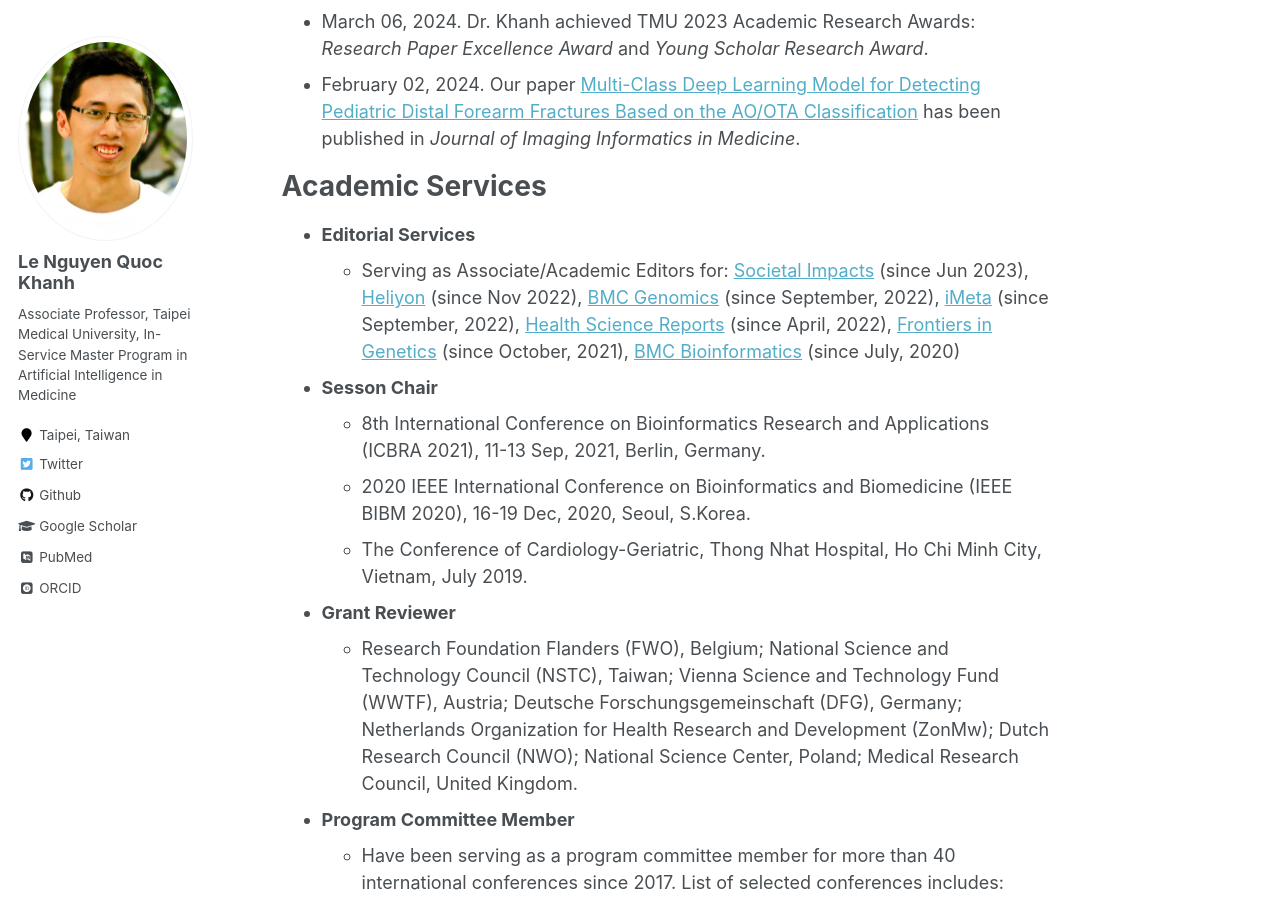
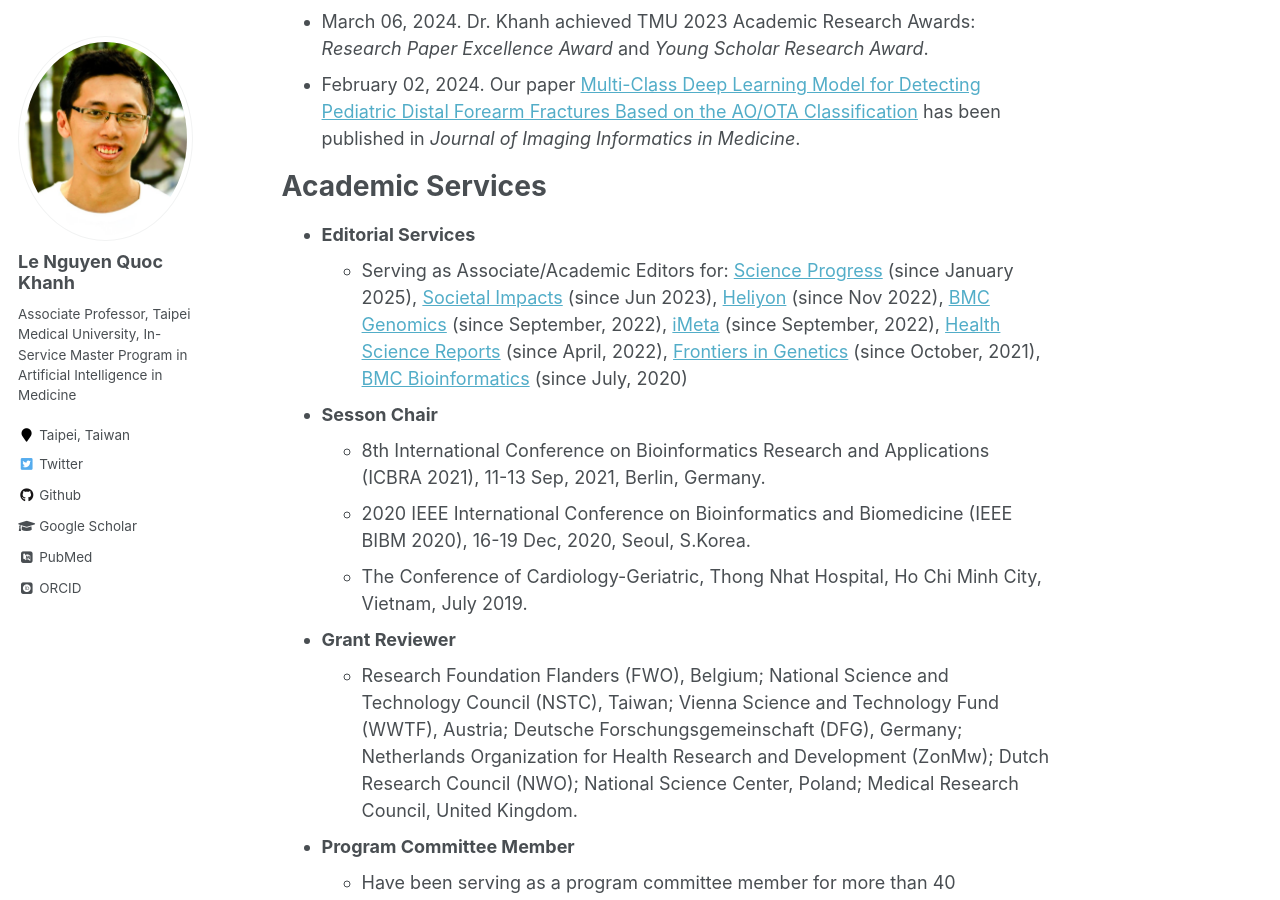
Before and after one commit to khanhlee/khanhlee.github.io, a Jekyll site: the page built from _pages/about.md, in a window 1280 px wide and 900 px high, scrolled down 1038 px. Built offline with Jekyll 4.4.1, drawn with Linux system fonts in a browser that asks for light colours; some web fonts are replaced.

Commit message:
Update about.md

```diff
--- a/_pages/about.md
+++ b/_pages/about.md
@@ -24,7 +24,7 @@ redirect_from:
 
 # Academic Services
 * <b>Editorial Services</b>
-  * Serving as Associate/Academic Editors for: [Societal Impacts](https://www.sciencedirect.com/journal/societal-impacts) (since Jun 2023), [Heliyon](https://www.cell.com/heliyon/home) (since Nov 2022), [BMC Genomics](https://bmcgenomics.biomedcentral.com/) (since September, 2022), [iMeta](https://onlinelibrary.wiley.com/journal/2770596x) (since September, 2022), [Health Science Reports](https://onlinelibrary.wiley.com/journal/23988835) (since April, 2022), [Frontiers in Genetics](https://www.frontiersin.org/journals/genetics) (since October, 2021), [BMC Bioinformatics](https://bmcbioinformatics.biomedcentral.com/) (since July, 2020)
+  * Serving as Associate/Academic Editors for: [Science Progress](https://journals.sagepub.com/home/SCI) (since January 2025), [Societal Impacts](https://www.sciencedirect.com/journal/societal-impacts) (since Jun 2023), [Heliyon](https://www.cell.com/heliyon/home) (since Nov 2022), [BMC Genomics](https://bmcgenomics.biomedcentral.com/) (since September, 2022), [iMeta](https://onlinelibrary.wiley.com/journal/2770596x) (since September, 2022), [Health Science Reports](https://onlinelibrary.wiley.com/journal/23988835) (since April, 2022), [Frontiers in Genetics](https://www.frontiersin.org/journals/genetics) (since October, 2021), [BMC Bioinformatics](https://bmcbioinformatics.biomedcentral.com/) (since July, 2020)
 * <b>Sesson Chair</b>
   * 8th International Conference on Bioinformatics Research and Applications (ICBRA 2021), 11-13 Sep, 2021, Berlin, Germany.
   * 2020 IEEE International Conference on Bioinformatics and Biomedicine (IEEE BIBM 2020), 16-19 Dec, 2020, Seoul, S.Korea.
```
